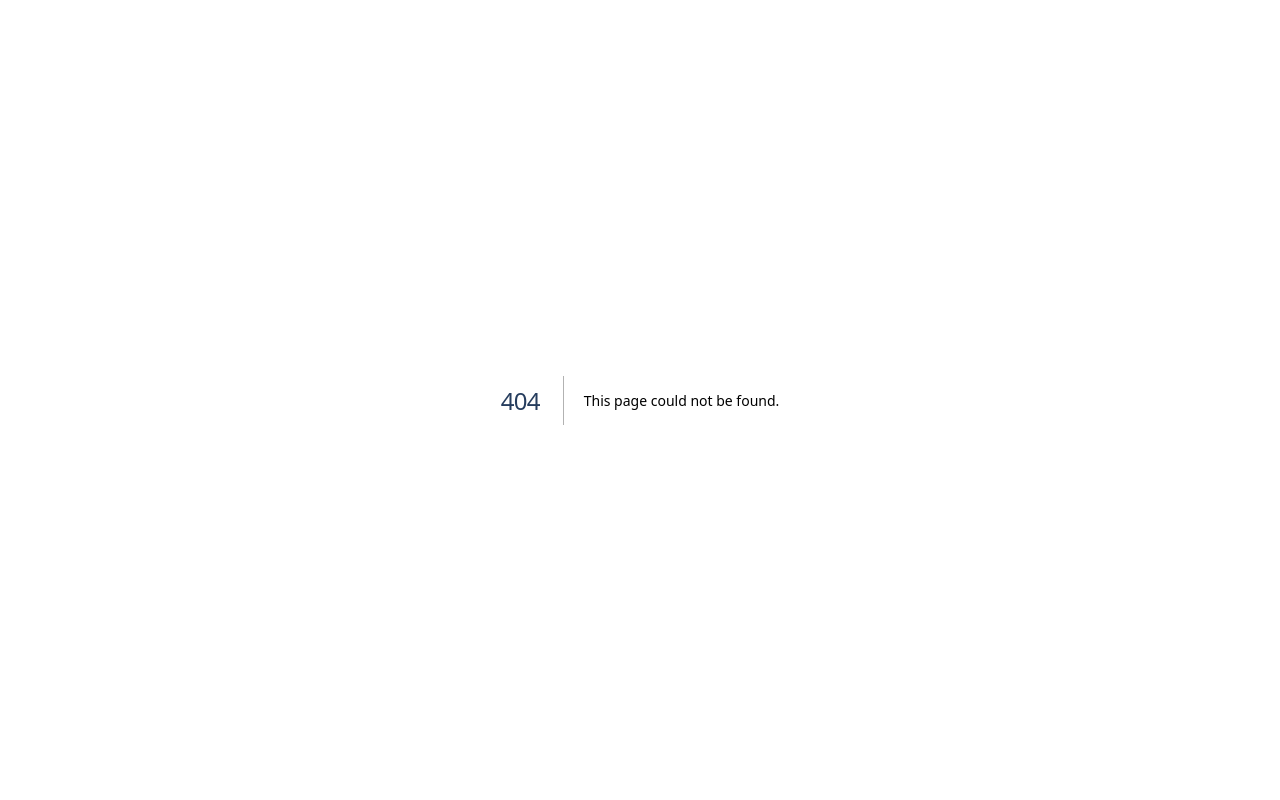
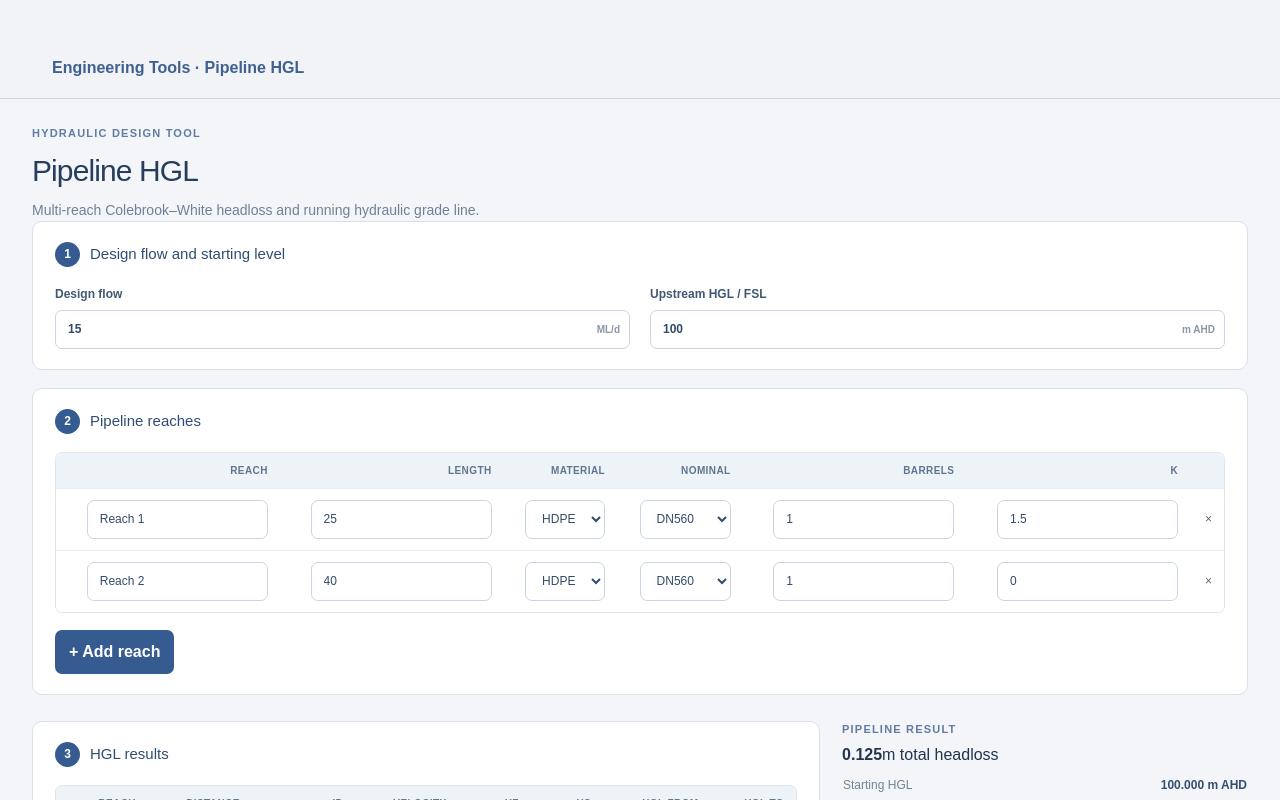
Before and after one commit to MariaMcCrann/Engineering-Tools-Platform, a Next.js app in the folder apps/engineering-tools/: page /pipeline-hgl in a window 1280 px wide. Before the commit this address had no page. Shown: the top 800 px of the page. Built offline with nearby package versions, Linux system fonts and the light colour scheme.

Commit message:
Add pipeline HGL route

```diff
--- /dev/null
+++ b/apps/engineering-tools/app/pipeline-hgl/page.tsx
@@ -0,0 +1,5 @@
+import { PipelineHglTool } from "../PipeSizingTool";
+
+export default function PipelineHglPage() {
+  return <main className="workspace" style={{ marginLeft: 0, minHeight: "100vh" }}><header className="hub-header"><span>Engineering Tools · Pipeline HGL</span></header><PipelineHglTool /></main>;
+}
```
